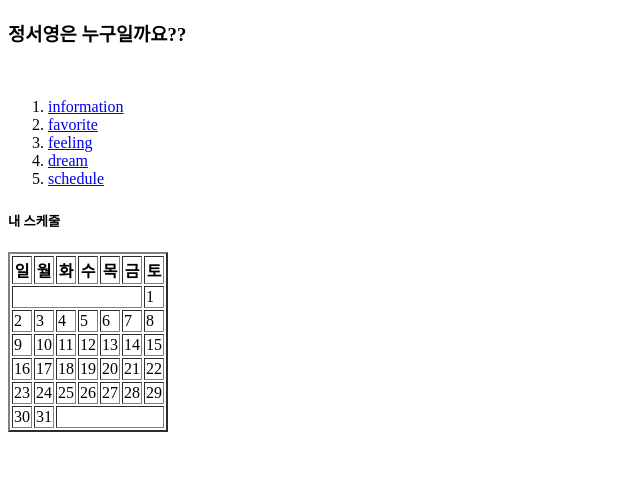
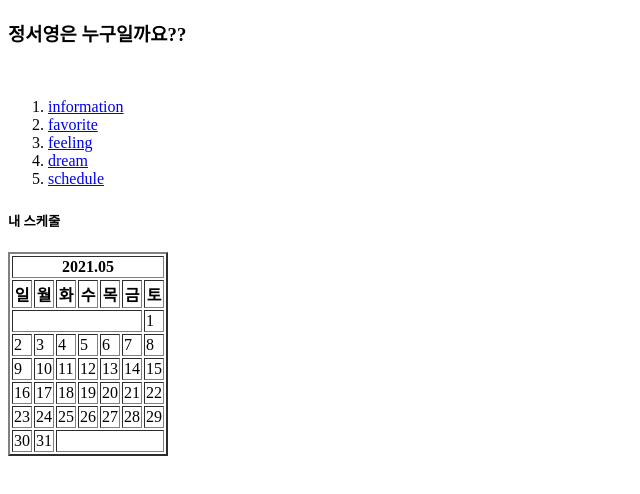
Before and after one commit to kiara0818/kiara0818.github.io, a plain HTML site: page schedule.html in a window 1280 px wide. Shown: the whole page, without its empty margins (0-640 px from the left). Drawn offline with Linux system fonts and the light colour scheme.

Commit message:
2021.05 추가

```diff
--- a/schedule.html
+++ b/schedule.html
@@ -20,10 +20,13 @@
     <table border="2">
     <thead>
         <tr>
-        <th>일</th> <th>월</th> <th>화</th> <th>수</th> <th>목</th> <th>금</th> <th>토</th>
+        <th colspan="7">2021.05</th>
         </tr>
     </thead>
     <tbody>
+        <tr>
+            <th>일</th> <th>월</th> <th>화</th> <th>수</th> <th>목</th> <th>금</th> <th>토</th>
+            </tr>
     <tr>
         <td colspan="6">  <td>1  </td>
     </tr>
```
